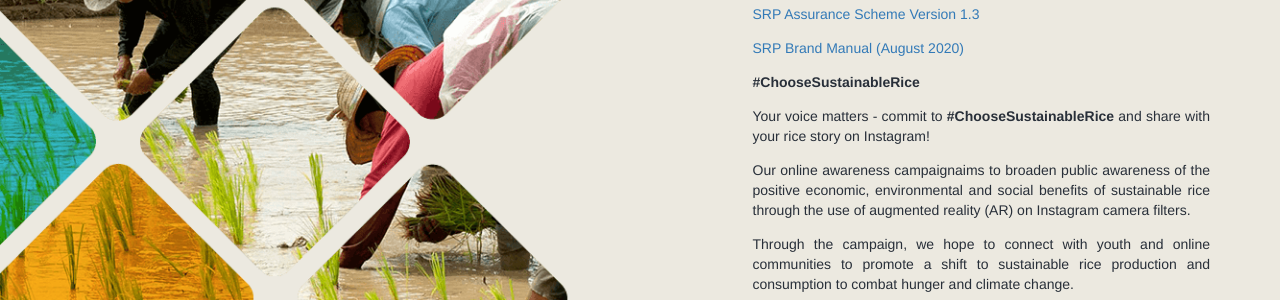
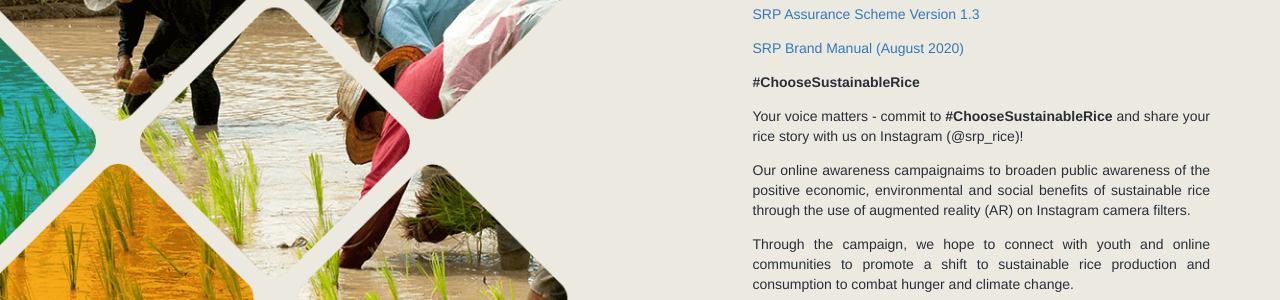
Before and after one commit to sustainablericeplatform/sustainablericeplatform.github.io, a Jekyll site: the page built from index.html, in a window 1280 px wide and 900 px high, scrolled down 490 px. Shown: the part 152-452 px from the top of the window. Built offline with Jekyll 4.4.1, drawn with Linux system fonts in a browser that asks for light colours.

Commit message:
Update index.html

```diff
--- a/index.html
+++ b/index.html
@@ -79,7 +79,7 @@ layout: default
                    <p>Interested respondents are encouraged to submit comments via the Comments Submission Form on or before 26 September 2020 to johannes.ketelaar@un.org. All comments and responses will be documented and posted to the SRP website in line with SRP's commitment to transparency.</p>
                    <p><a href="/assets/docs/Comments Submission Form August 2020.docx" target="_blank">Comments Submission Form</a></p>-->
                    <p><strong>#ChooseSustainableRice</strong></p>
-                    <p>Your voice matters - commit to <strong>#ChooseSustainableRice</strong> and share with your rice story on Instagram!</p>
+                    <p>Your voice matters - commit to <strong>#ChooseSustainableRice</strong> and share your rice story with us on Instagram (@srp_rice)!</p>
                    <p>Our online awareness campaignaims to broaden public awareness of the positive economic, environmental and social benefits of sustainable rice through the use of augmented reality (AR) on Instagram camera filters.</p>
                    <p>Through the campaign, we hope to connect with youth and online communities to promote a shift to sustainable rice production and consumption to combat hunger and climate change.</p>
                    <p>Meet the Sustainable Rice Family - Let's talk about Sustainable Rice</p>
```
